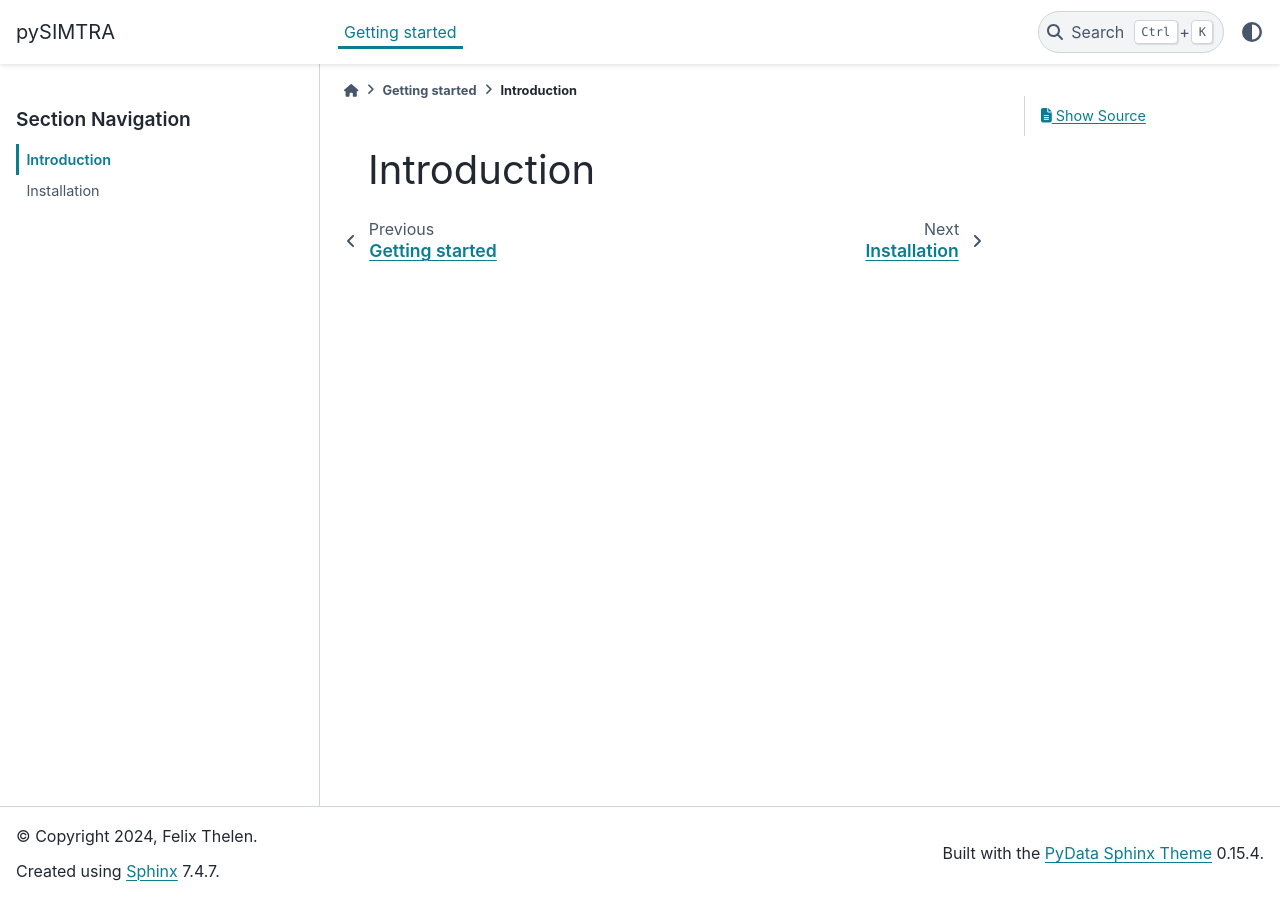
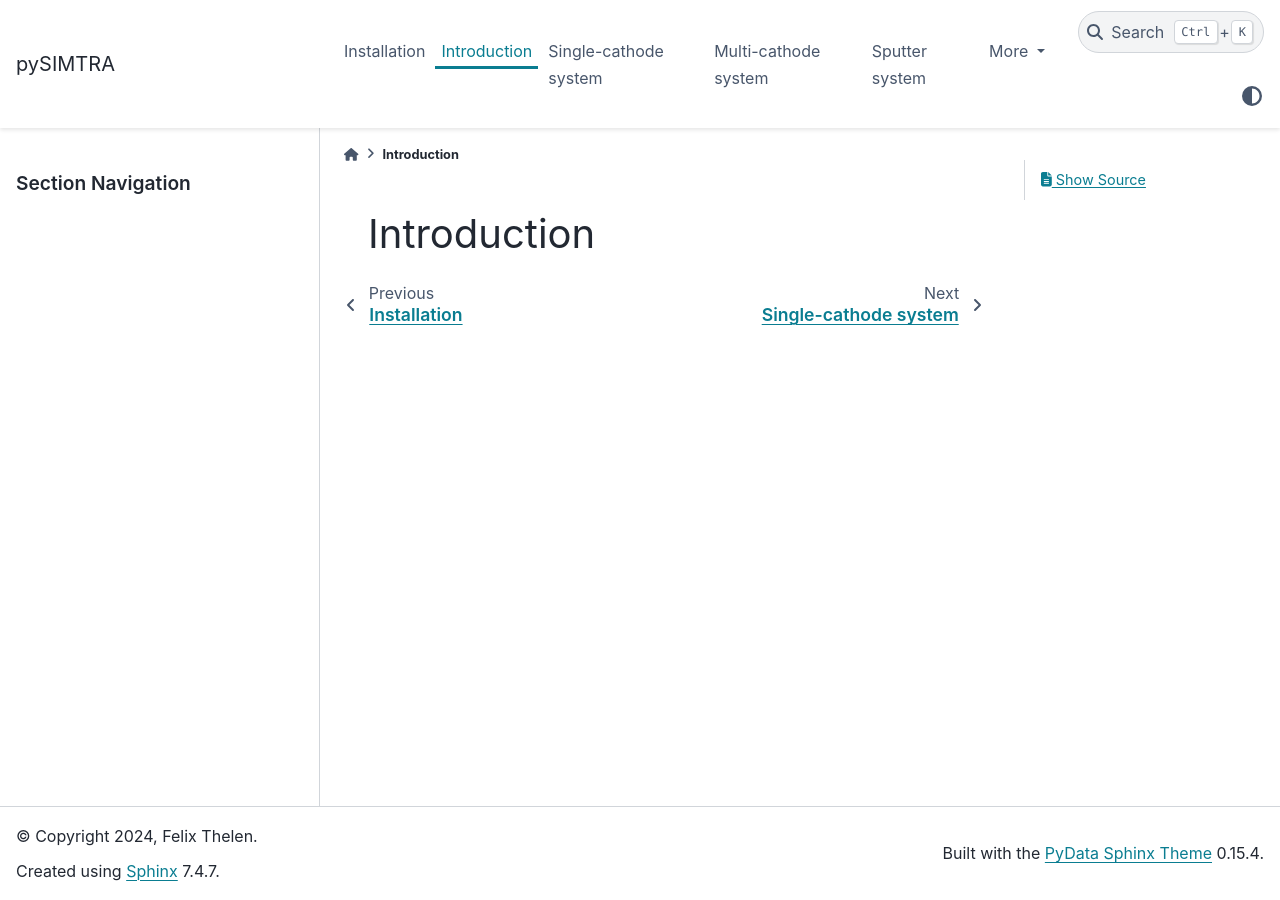
Before and after one commit to felixthln/pysimtra, a Sphinx documentation site: the page built from docs/source/getting_started/introduction.rst, in a window 1280 px wide. Built offline with Sphinx 7.4.7 and the PyData theme 0.15.4, drawn with Linux system fonts in a browser that asks for light colours; pages that are not in the unit, such as notebooks, are missing from menus.

Commit message:
Documentation layout still not working properly

```diff
--- /dev/null
+++ b/docs/source/api_reference/components.rst
@@ -0,0 +1,3 @@
+##########
+Components
+##########
--- /dev/null
+++ b/docs/source/api_reference/sputter_system.rst
@@ -0,0 +1,3 @@
+##############
+Sputter system
+##############
--- a/docs/source/getting_started/index.rst
+++ /dev/null
@@ -1,10 +0,0 @@
-Getting started
-===============
-
-
-.. toctree::
-   :maxdepth: 1
-
-   introduction
-   installation
-   limitations
--- a/docs/source/getting_started/introduction.rst
+++ b/docs/source/getting_started/introduction.rst
@@ -1,2 +1,3 @@
+############
 Introduction
-===============
+############
--- /dev/null
+++ b/docs/source/user_guide/multi_cathode_system.rst
@@ -0,0 +1,3 @@
+####################
+Multi-cathode system
+####################
--- /dev/null
+++ b/docs/source/user_guide/single_cathode_system.rst
@@ -0,0 +1,3 @@
+#####################
+Single-cathode system
+#####################
```
Also changed, not shown: docs/source/index.rst (+20 -5 lines), docs/source/api_reference/index.rst (deleted), docs/source/user_guide/index.rst (deleted).
